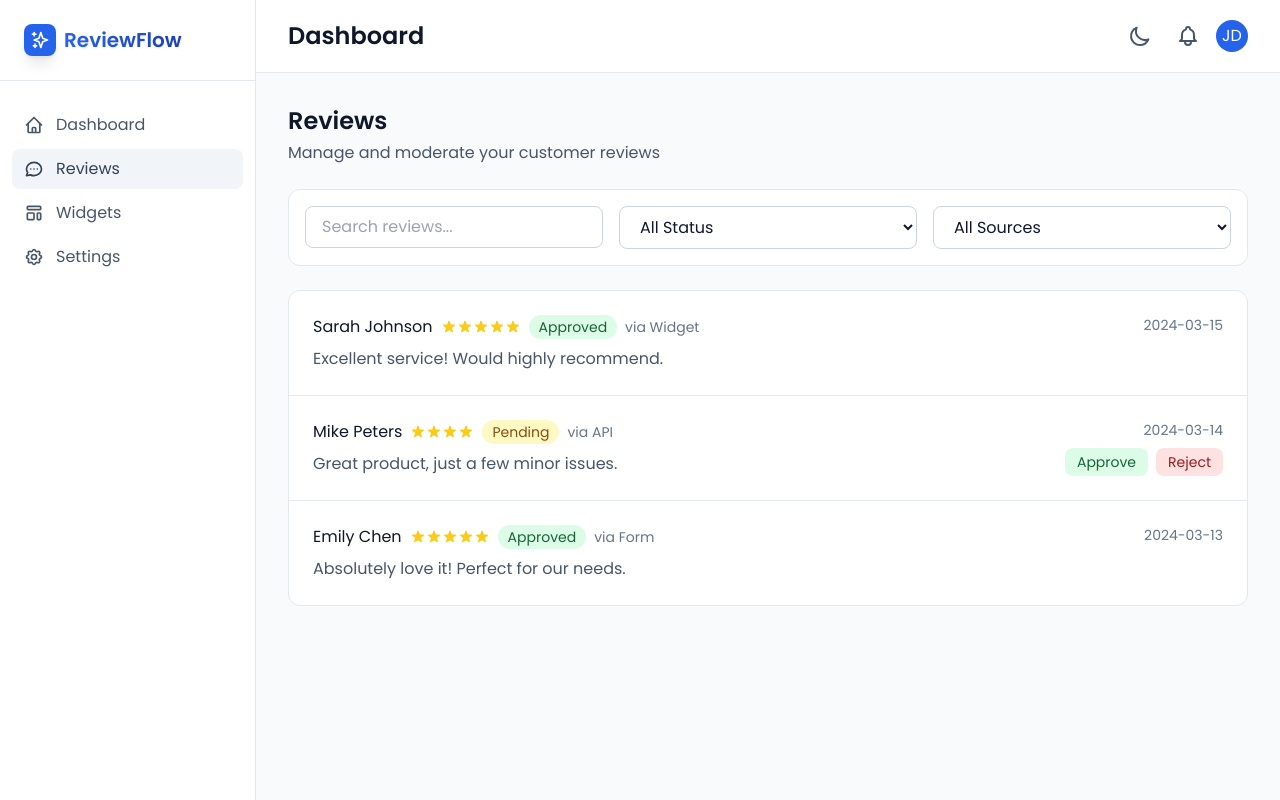
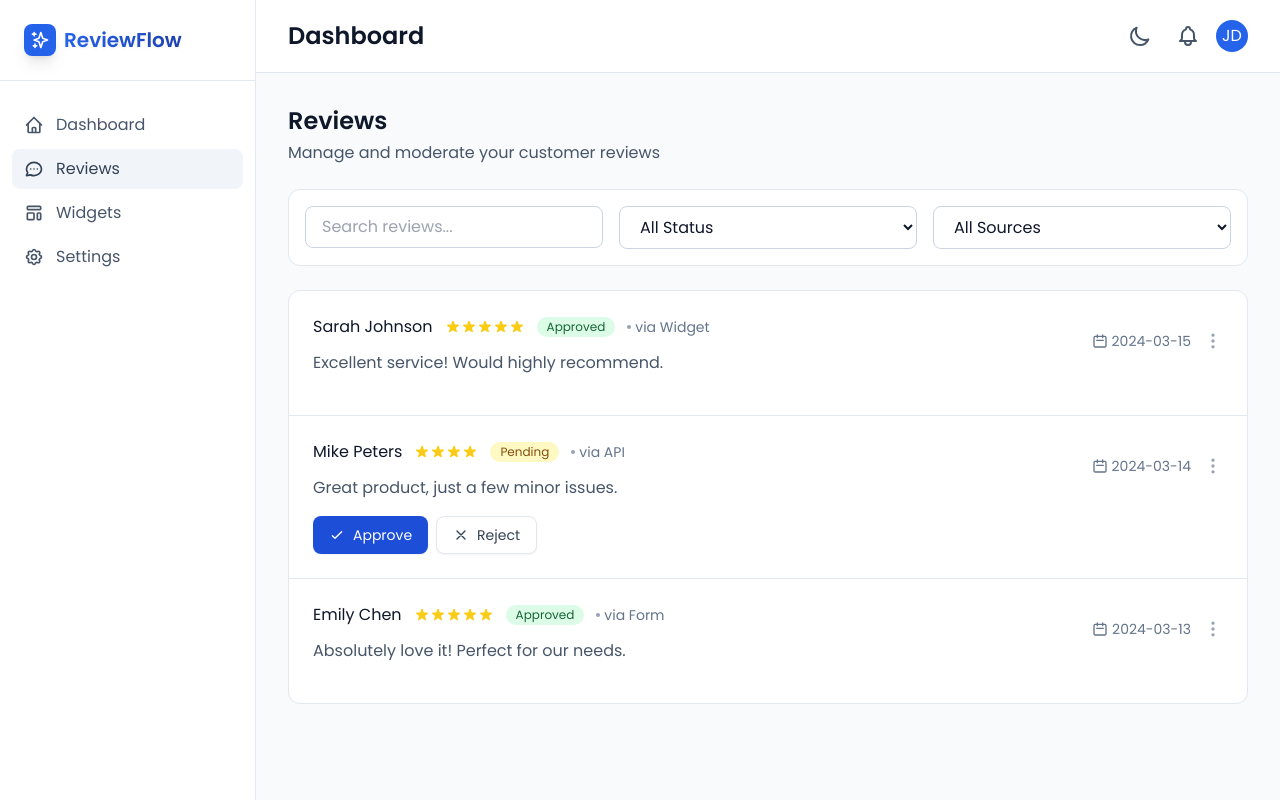
Before and after one commit to vanelang/review-flow, a Next.js app: page /dashboard/reviews in a window 1280 px wide. Built offline with nearby package versions, Linux system fonts and the light colour scheme.

Commit message:
app bak v0.0.57

```diff
--- a/src/app/dashboard/reviews/page.tsx
+++ b/src/app/dashboard/reviews/page.tsx
@@ -107,10 +107,13 @@ export default function ReviewsPage() {
       <div className="bg-white dark:bg-slate-800 rounded-xl border border-slate-200 dark:border-slate-700">
         <div className="divide-y divide-slate-200 dark:divide-slate-700">
           {filteredReviews.map((review) => (
-            <div key={review.id} className="p-6">
-              <div className="flex justify-between items-start">
+            <div
+              key={review.id}
+              className="p-6 hover:bg-slate-50 dark:hover:bg-slate-800/50 transition"
+            >
+              <div className="flex justify-between items-start gap-4">
                 <div className="flex-1">
-                  <div className="flex items-center gap-2 mb-2">
+                  <div className="flex items-center gap-3 mb-3">
                     <span className="font-medium text-slate-900 dark:text-white">
                       {review.author}
                     </span>
@@ -122,7 +125,7 @@ export default function ReviewsPage() {
                       ))}
                     </div>
                     <span
-                      className={`text-sm px-2.5 py-0.5 rounded-full font-medium
+                      className={`inline-flex items-center px-2.5 py-0.5 rounded-full text-xs font-medium
                         ${
                           review.status === "approved"
                             ? "bg-green-100 text-green-800 dark:bg-green-900 dark:text-green-200"
@@ -134,26 +137,90 @@ export default function ReviewsPage() {
                     >
                       {review.status.charAt(0).toUpperCase() + review.status.slice(1)}
                     </span>
-                    <span className="text-sm text-slate-500 dark:text-slate-400">
+                    <span className="text-sm text-slate-500 dark:text-slate-400 flex items-center gap-1">
+                      <span className="inline-block w-1 h-1 rounded-full bg-slate-400 dark:bg-slate-500" />
                       via {review.source}
                     </span>
                   </div>
-                  <p className="text-slate-600 dark:text-slate-300">{review.content}</p>
-                </div>
-                <div className="flex flex-col items-end gap-2">
-                  <span className="text-sm text-slate-500 dark:text-slate-400">{review.date}</span>
+                  <p className="text-slate-600 dark:text-slate-300 mb-4">{review.content}</p>
+
+                  {/* Action Buttons for Pending Reviews */}
+                  {review.status === "pending" && (
                     <div className="flex gap-2">
-                    {review.status === "pending" && (
-                      <>
-                        <button className="text-sm px-3 py-1 bg-green-100 text-green-800 dark:bg-green-900 dark:text-green-200 rounded-lg hover:bg-green-200 dark:hover:bg-green-800 transition">
+                      <button
+                        className="inline-flex items-center gap-2 text-sm font-medium px-4 py-2
+                          bg-blue-700 text-white rounded-lg hover:bg-blue-800
+                          transition-colors shadow-sm"
+                      >
+                        <svg
+                          className="w-4 h-4"
+                          fill="none"
+                          stroke="currentColor"
+                          viewBox="0 0 24 24"
+                        >
+                          <path
+                            strokeLinecap="round"
+                            strokeLinejoin="round"
+                            strokeWidth={2}
+                            d="M5 13l4 4L19 7"
+                          />
+                        </svg>
                         Approve
                       </button>
-                        <button className="text-sm px-3 py-1 bg-red-100 text-red-800 dark:bg-red-900 dark:text-red-200 rounded-lg hover:bg-red-200 dark:hover:bg-red-800 transition">
+                      <button
+                        className="inline-flex items-center gap-2 text-sm font-medium px-4 py-2
+                          bg-white dark:bg-slate-800 text-slate-700 dark:text-slate-200
+                          border border-slate-200 dark:border-slate-700 rounded-lg
+                          hover:bg-slate-50 dark:hover:bg-slate-700
+                          transition-colors shadow-sm"
+                      >
+                        <svg
+                          className="w-4 h-4"
+                          fill="none"
+                          stroke="currentColor"
+                          viewBox="0 0 24 24"
+                        >
+                          <path
+                            strokeLinecap="round"
+                            strokeLinejoin="round"
+                            strokeWidth={2}
+                            d="M6 18L18 6M6 6l12 12"
+                          />
+                        </svg>
                         Reject
                       </button>
-                      </>
+                    </div>
                   )}
                 </div>
+
+                {/* Date and Menu - updated styles */}
+                <div className="flex items-center gap-3 mt-4 text-sm text-slate-500 dark:text-slate-400">
+                  <span className="flex items-center gap-1">
+                    <svg className="w-4 h-4" fill="none" stroke="currentColor" viewBox="0 0 24 24">
+                      <path
+                        strokeLinecap="round"
+                        strokeLinejoin="round"
+                        strokeWidth={2}
+                        d="M8 7V3m8 4V3m-9 8h10M5 21h14a2 2 0 002-2V7a2 2 0 00-2-2H5a2 2 0 00-2 2v12a2 2 0 002 2z"
+                      />
+                    </svg>
+                    {review.date}
+                  </span>
+                  <button
+                    className="p-1 -m-1 text-slate-400 hover:text-slate-600
+                      dark:text-slate-500 dark:hover:text-slate-300
+                      rounded-lg hover:bg-slate-100 dark:hover:bg-slate-700/50
+                      transition-colors"
+                  >
+                    <svg className="w-5 h-5" fill="none" stroke="currentColor" viewBox="0 0 24 24">
+                      <path
+                        strokeLinecap="round"
+                        strokeLinejoin="round"
+                        strokeWidth={2}
+                        d="M12 5v.01M12 12v.01M12 19v.01M12 6a1 1 0 110-2 1 1 0 010 2zm0 7a1 1 0 110-2 1 1 0 010 2zm0 7a1 1 0 110-2 1 1 0 010 2z"
+                      />
+                    </svg>
+                  </button>
                 </div>
               </div>
             </div>
```
Also changed, not shown: src/app/dashboard/widgets/page.tsx (+65 -24 lines). Lines whose indentation alone changed are shown as unchanged.
